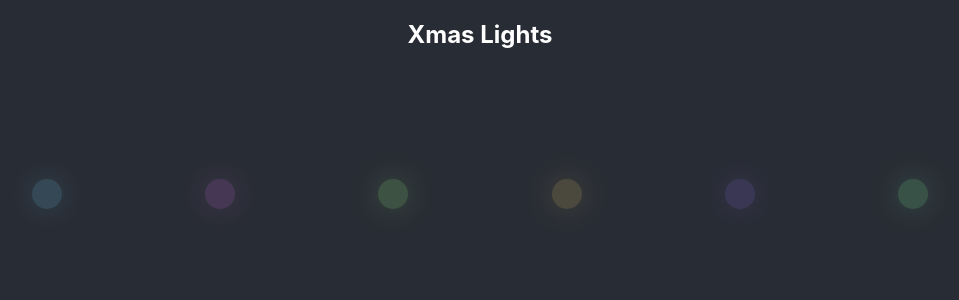
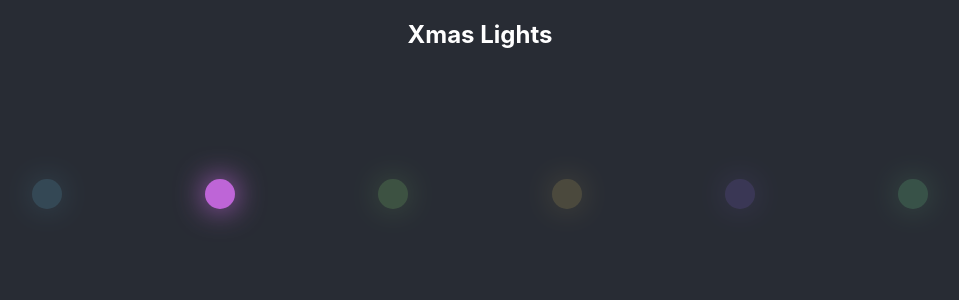
Before and after one commit to tothricsaj/Xmas-lights, a React (Create React App) app: page / in a window 1280 px wide. Shown: the top 300 px of the page, without its empty margins (160-1119 px from the left). Built offline with nearby package versions, Linux system fonts and the light colour scheme.

Commit message:
timer is added

```diff
--- a/src/App.js
+++ b/src/App.js
@@ -2,6 +2,26 @@ import React from 'react';
 import './App.css';
 
 class App extends React.Component {
+
+  constructor(props) {
+    super(props)
+
+    this.lightInterval = null
+
+    this.timer = this.timer.bind(this)
+  }
+
+  componentDidMount() {
+    this.lightInterval = setInterval(this.timer, 1000)
+  }
+
+  componentWillUnmount() {
+    clearInterval(this.lightInterval)
+  }
+
+  timer() {
+    console.log(Math.floor(Math.random() * 3))
+  }
 
   render() {
     let lightBubbles = [
@@ -15,9 +35,9 @@ class App extends React.Component {
       let lbStyle = {
         backgroundColor: `hsla${el}`,
         boxShadow: `0px 0px 30px 0px hsla${el}`,
-        opacity: '.2'
+        opacity: i === 1 ? '1' : '.2'
       }
-      return (<li className='lightBubble' key={i} style={lbStyle}></li>)
+      return (<li className='lightBubble' id={`bubble-${i}`} key={i} style={lbStyle}></li>)
     })
     return (
       <div className="App">
```
